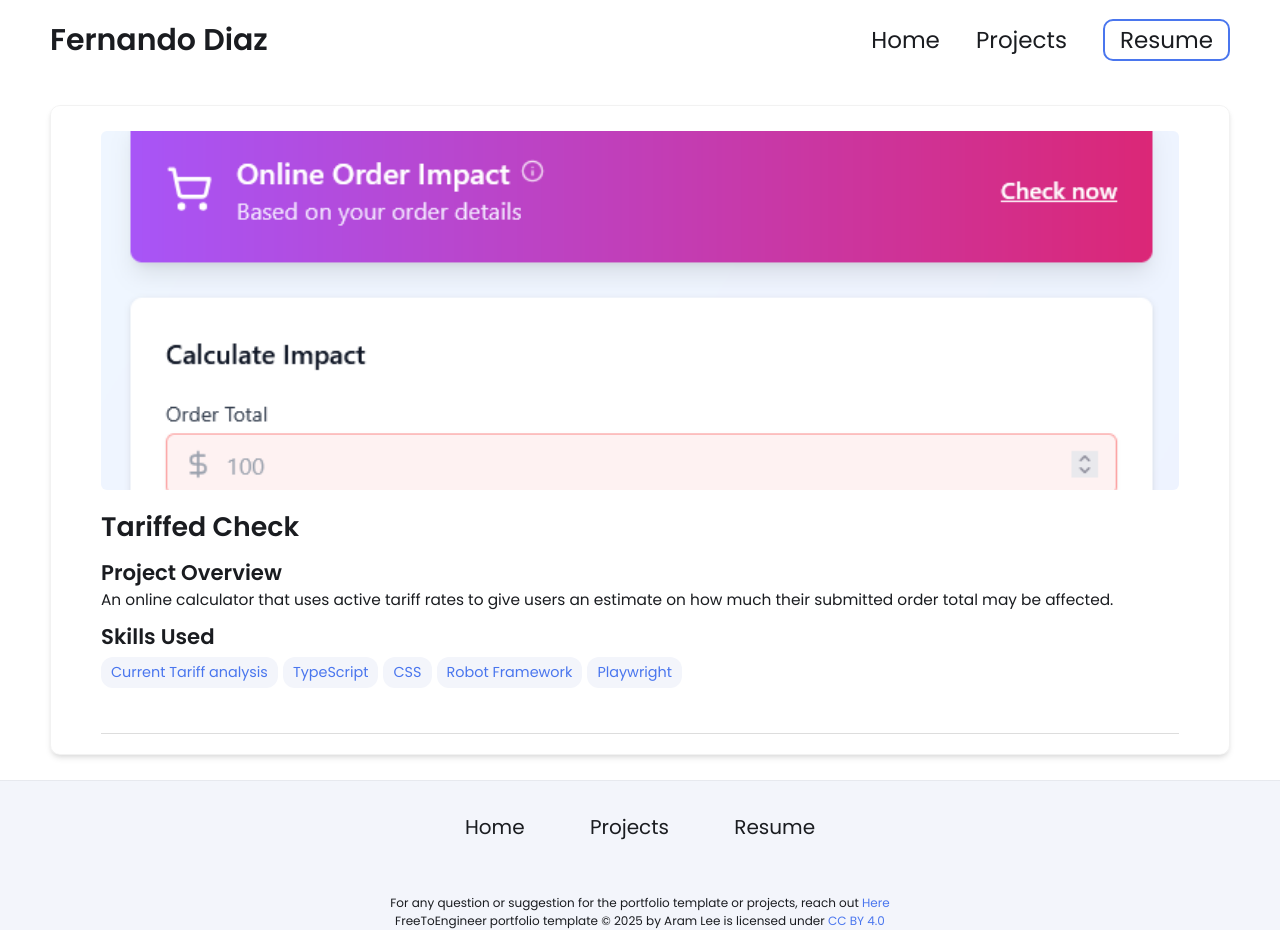
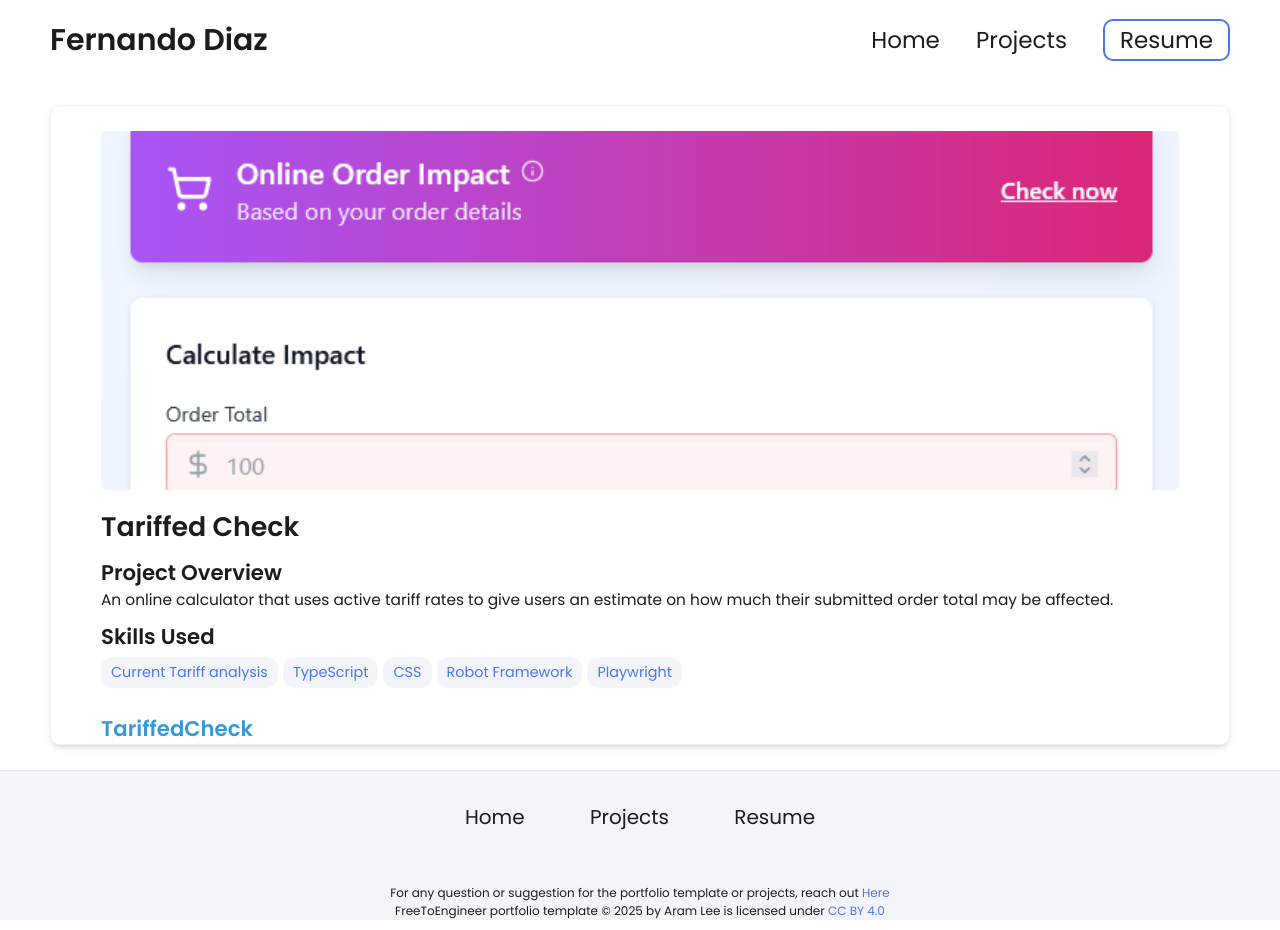
Before and after one commit to fernando-dz/fernando-dz.github.io, a Jekyll site: the page built from _projects/demo-project/index.md, in a window 1280 px wide. Built offline with Jekyll 4.4.1, drawn with Linux system fonts in a browser that asks for light colours.

Commit message:
Update index.md

```diff
--- a/_projects/demo-project/index.md
+++ b/_projects/demo-project/index.md
@@ -11,5 +11,5 @@ skills:
 
 main-image: /tc-Top.png
 ---
-
+[TariffedCheck](https://tariffedcheck.com)
 ---
```
